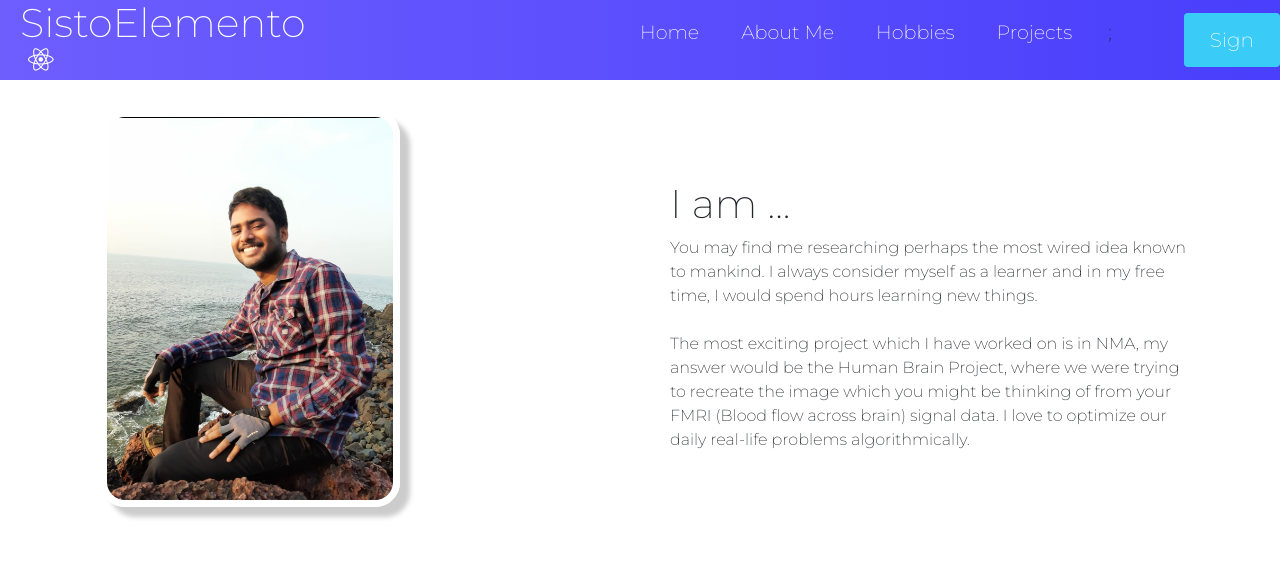
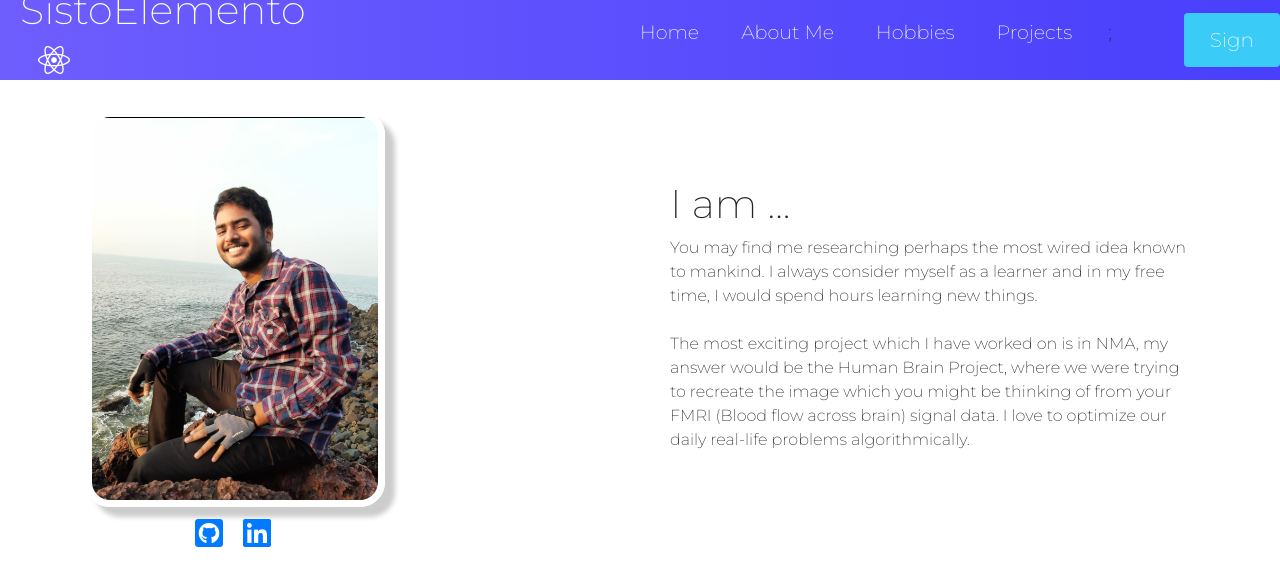
Before and after one commit to akashkmr27089/akashkmr27089.github.io, a React (Create React App) app: page / in a window 1280 px wide. Both pictures are taken after a click on the link "About Me". Shown: the top 586 px of the page. Built offline with nearby package versions, Linux system fonts and the light colour scheme; the HTML template or start-up script is replaced by a standard one.

Commit message:
adding the linkes

```diff
--- /dev/null
+++ b/src/Components/Design/Contact Me/ContactIcons.css
@@ -0,0 +1,13 @@
+.fab,.fas{
+    padding: 10px;
+    font-size: 2rem;
+    cursor: pointer;
+}
+
+#ContactLinks {
+    justify-content: center;
+}
+
+a{
+    color: im !important;
+}
--- /dev/null
+++ b/src/Components/Design/Contact Me/ContactIcons.js
@@ -0,0 +1,22 @@
+import './ContactIcons.css';
+import { useEffect } from 'react';
+
+const ContactIcon = () => {
+    // var PhotoWidth = document.querySelector("#MyPhoto").width;
+    useEffect(() => {
+        // This function is executed after loading the page
+        var PhotoWidth = document.querySelector("#MyPhoto").width + 10;
+        document.querySelector("#ContactLinks").setAttribute("style", "width:" + PhotoWidth + "px");
+    });
+    return (
+        <>
+            <div className="row" id="ContactLinks">
+                <a href="https://github.com/akashkmr27089" target="_blank"><i class="fab fa-github-square"></i></a>
+                <a href="https://www.linkedin.com/in/aakash-kumar-9a2287170/" target="_blank"><i class="fab fa-linkedin"></i></a>
+
+            </div>
+        </>
+    );
+}
+
+export default ContactIcon;
--- a/src/Pages/About.js
+++ b/src/Pages/About.js
@@ -3,6 +3,7 @@ import './css/About.css';
 import myphotos from './images/myPhotos.jpg';
 import AcordianGrid from '../Components/Design/InformationBox/AcordianGrid'
 import { React } from 'react';
+import ContactIcon from '../Components/Design/Contact Me/ContactIcons';
 
 function About() {
     document.querySelector("body").style.backgroundColor = "white";
@@ -17,7 +18,10 @@ function About() {
             <div className="container">
                 <div className="row" id="DataSection">
                     <div className="col" id="ProfileImages">
-                        <img src={myphotos} alt="actual Photos" id="MyPhoto" />
+                        <div className="row">
+                            <img src={myphotos} alt="actual Photos" id="MyPhoto" />
+                        </div>
+                        <ContactIcon />
                     </div>
                     <div className="col" id="ProfileDetails">
                         <h1>I am ...</h1>
```
